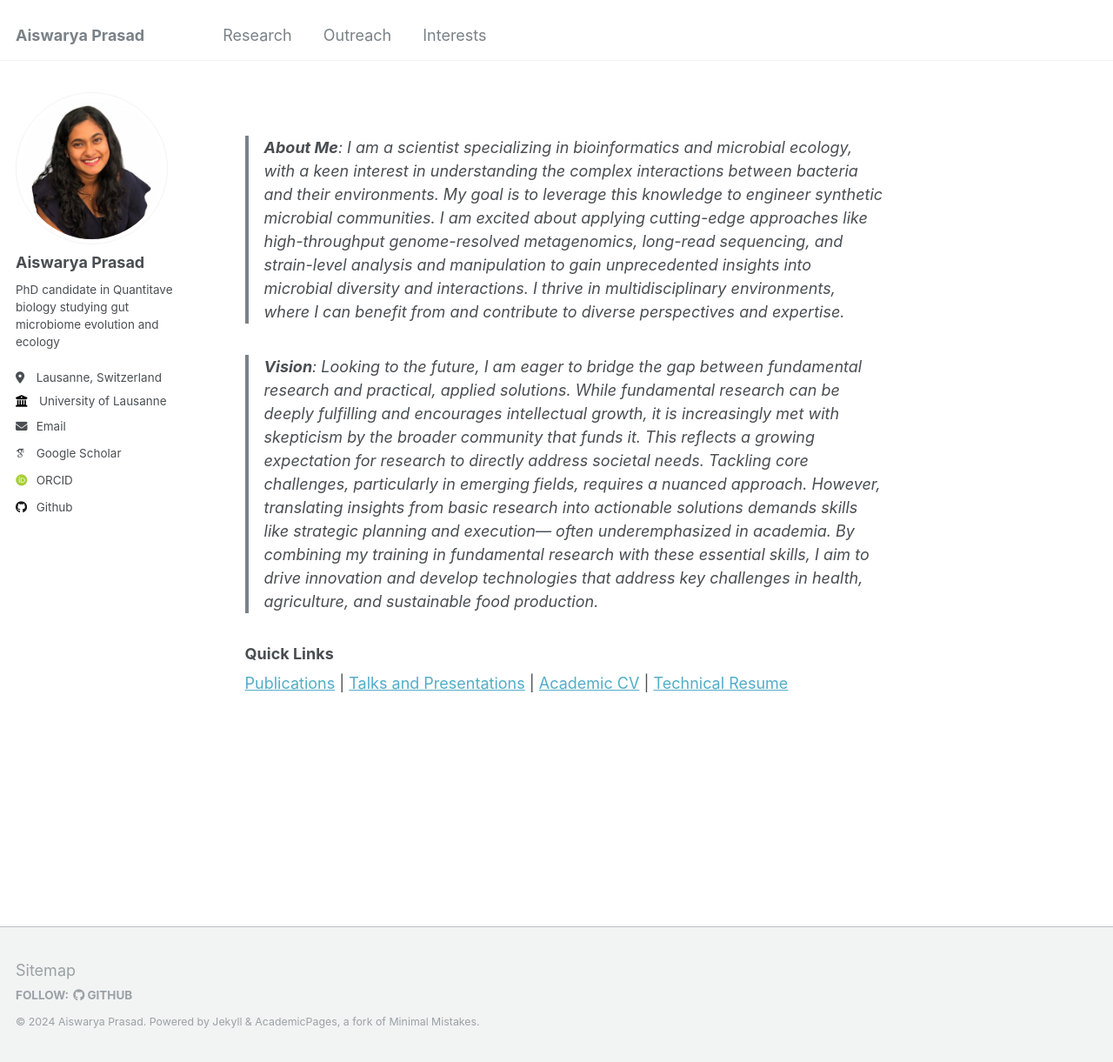
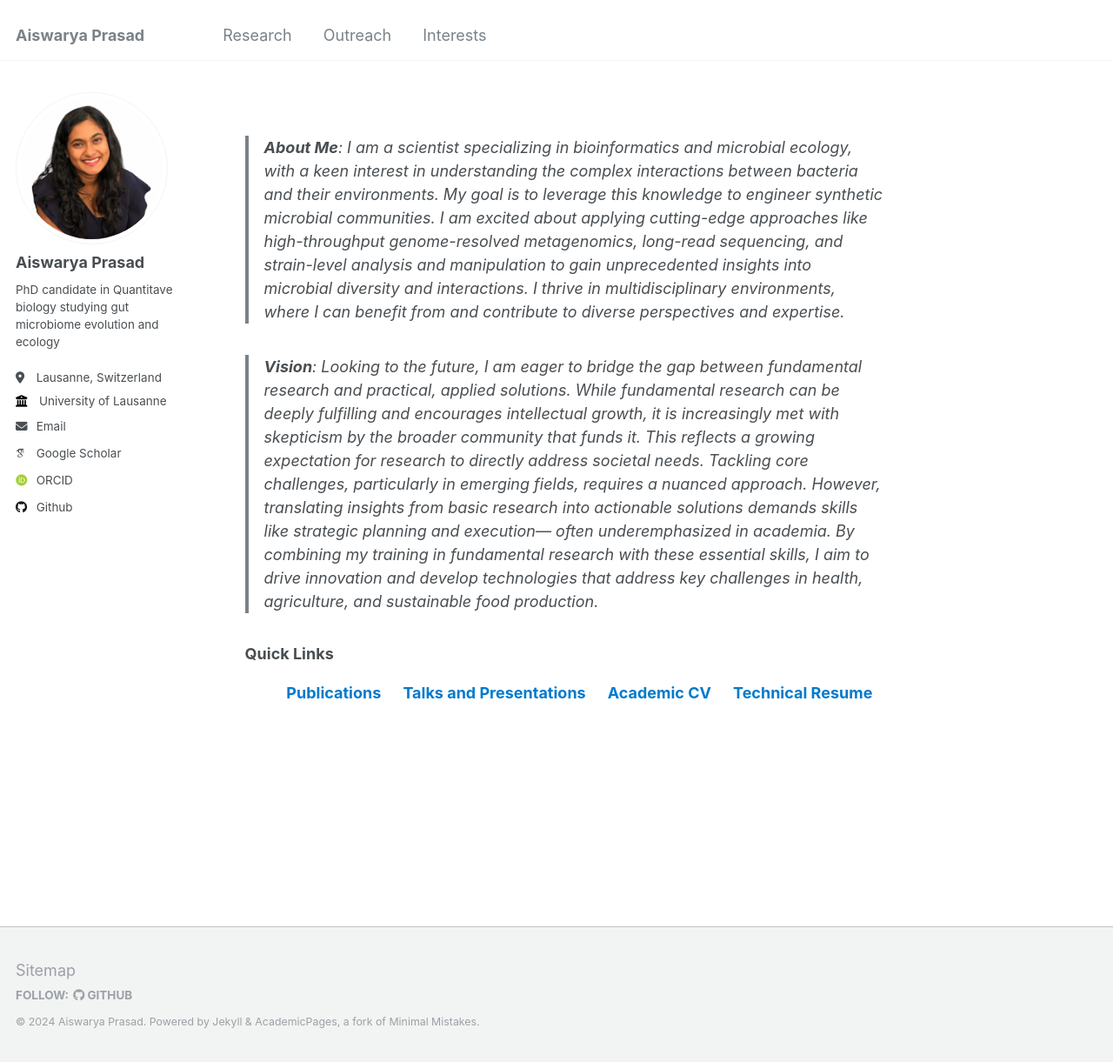
Before and after one commit to Aiswarya-prasad/aiswarya-prasad.github.io, a Jekyll site: the page built from _pages/about.md, in a window 1280 px wide and 1221 px high. Shown: the whole window at 87% size. Built offline with Jekyll 4.4.1, drawn with Linux system fonts in a browser that asks for light colours; some web fonts are replaced.

Commit message:
Syntax change, squash commit later or just ignore.

```diff
--- a/_pages/about.md
+++ b/_pages/about.md
@@ -16,7 +16,14 @@ redirect_from:
 ### Quick Links
 
 <!-- make a table -->
-[Publications](/cv#publications) | [Talks and Presentations](/engagement/talksandconferences) | [Academic CV](/files/AiswaryaPrasad_academic_CV.pdf) | [Technical Resume](/files/AiswaryaPrasad_industry_resume.pdf)
+<!-- [Publications](/cv#publications) | [Talks and Presentations](/engagement/talksandconferences) | [Academic CV](/files/AiswaryaPrasad_academic_CV.pdf) | [Technical Resume](/files/AiswaryaPrasad_industry_resume.pdf) -->
+
+<div style="text-align: center; margin-top: 20px;">
+  <a href="/cv#publications" style="margin-right: 20px; text-decoration: none; color: #007acc; font-weight: bold;">Publications</a>
+  <a href="/engagement/talksandconferences" style="margin-right: 20px; text-decoration: none; color: #007acc; font-weight: bold;">Talks and Presentations</a>
+  <a href="/files/AiswaryaPrasad_academic_CV.pdf" style="margin-right: 20px; text-decoration: none; color: #007acc; font-weight: bold;">Academic CV</a>
+  <a href="/files/AiswaryaPrasad_industry_resume.pdf" style="text-decoration: none; color: #007acc; font-weight: bold;">Technical Resume</a>
+</div>
 
 <!-- (https://scholar.google.com/citations?hl=de&user=hfsPlPcAAAAJ&view_op=list_works&sortby=pubdate) -->
 
```
